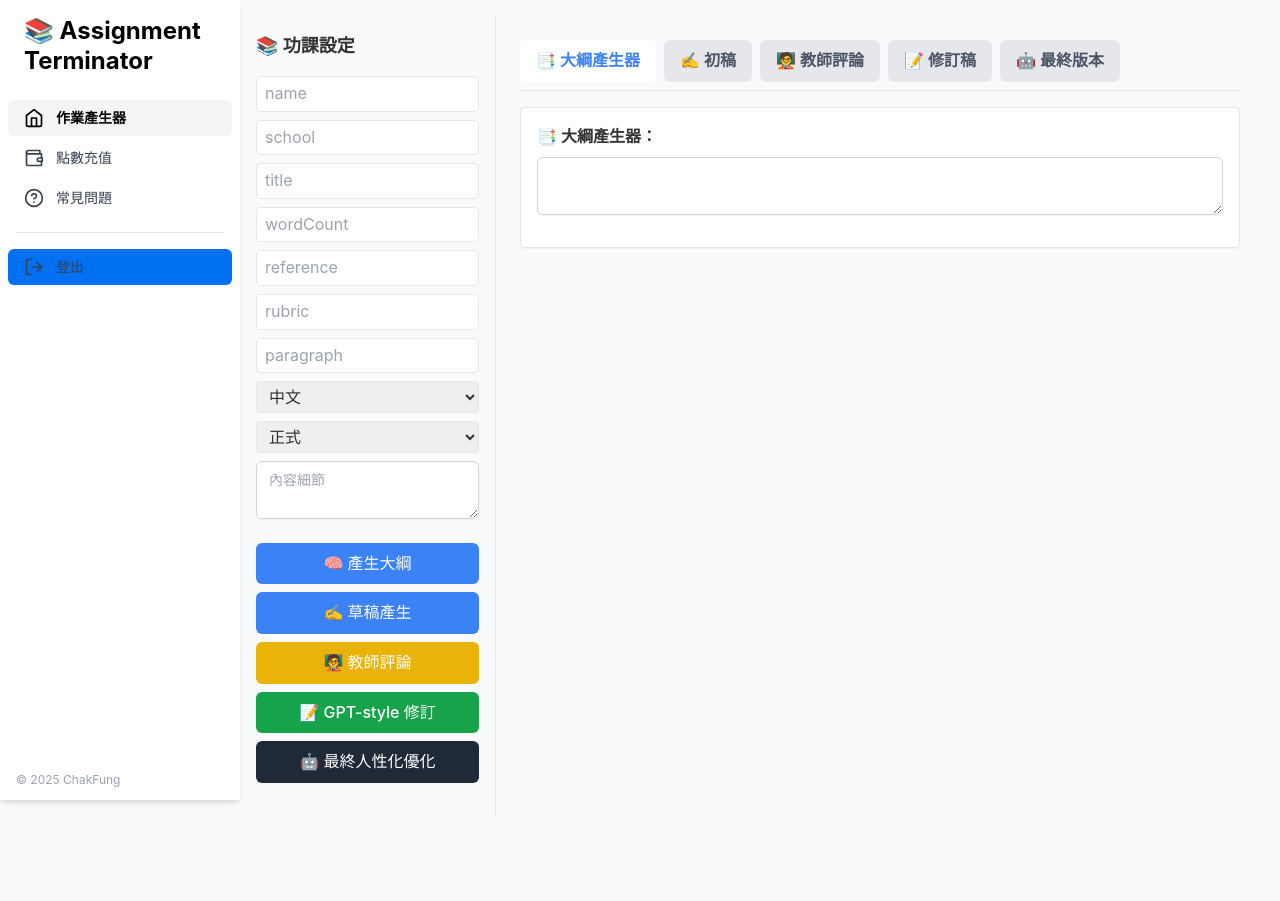
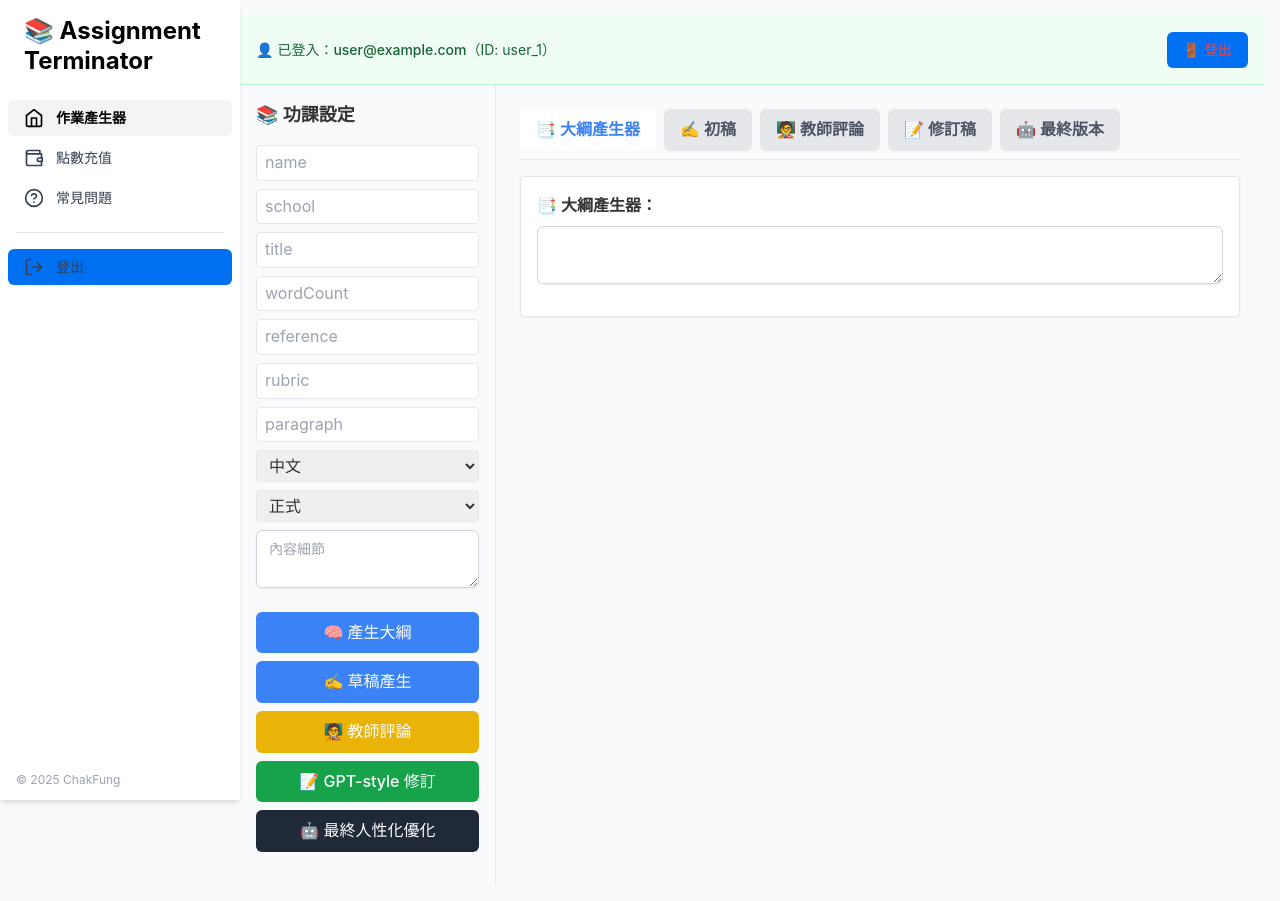
Before and after one commit to ndx218/Assignment-Terminator, a Next.js app: page / in a window 1280 px wide. Before the commit the page ends 832 px from the top, so only its background shows below. Built offline with nearby package versions, Linux system fonts and the light colour scheme; no server answers; sample sign-in values are in the browser's storage.

Commit message:
Update index.tsx

```diff
--- a/pages/index.tsx
+++ b/pages/index.tsx
@@ -1,6 +1,6 @@
 'use client';
 
-import { useSession } from 'next-auth/react';
+import { useSession, signOut } from 'next-auth/react';
 import { useRouter } from 'next/router';
 import { useEffect, useState } from 'react';
 import EasyWorkUI from '@/components/ui/EasyWorkUI';
@@ -37,5 +37,29 @@ export default function HomePage() {
     );
   }
 
-  return <EasyWorkUI />;
+  return (
+    <div className="min-h-screen flex flex-col">
+      {status === 'authenticated' && (
+        <div className="w-full bg-green-50 border-b border-green-200 p-4 flex justify-between items-center text-sm text-green-800">
+          <div>
+            👤 已登入：<span className="font-medium">{session.user?.email}</span>（ID: {session.user?.id}）
+          </div>
+          <button
+            onClick={() => {
+              localStorage.removeItem('skipLogin');
+              signOut({ callbackUrl: '/login' });
+            }}
+            className="text-red-500 hover:text-black font-medium"
+          >
+            🚪 登出
+          </button>
+        </div>
+      )}
+
+      {/* 主功能區域 */}
+      <div className="flex-1">
+        <EasyWorkUI />
+      </div>
+    </div>
+  );
 }
```
